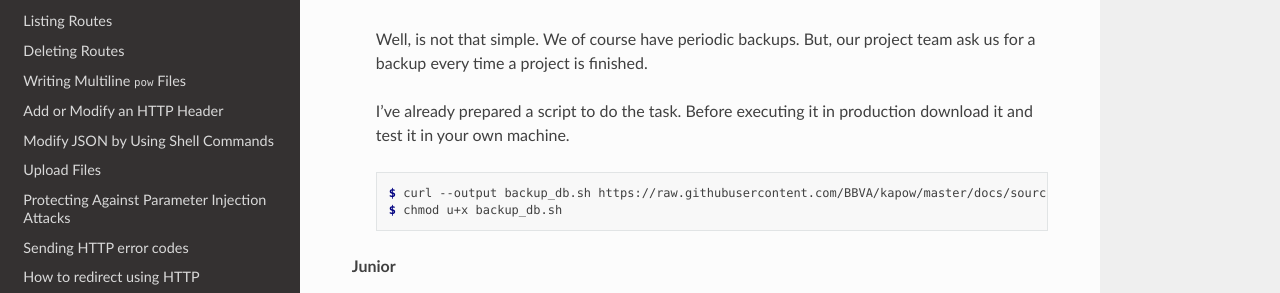
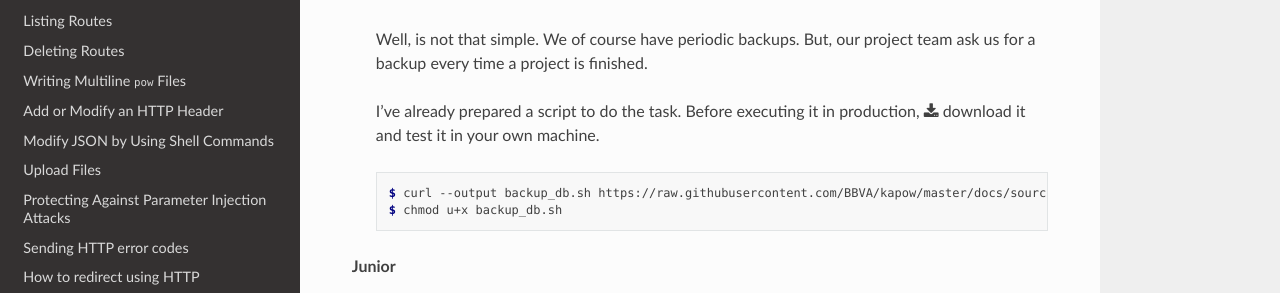
Before and after one commit to BBVA/kapow, a Sphinx documentation site: the page built from docs/source/tutorial/tutorial01.rst, in a window 1280 px wide and 900 px high. Shown: the part 276-569 px from the top of the window. Built offline with Sphinx 7.4.7 and the Read the Docs theme 2.0.0, drawn with Linux system fonts in a browser that asks for light colours; part of the change alters nothing that is shown.

```diff
--- a/docs/source/tutorial/tutorial01.rst
+++ b/docs/source/tutorial/tutorial01.rst
@@ -11,7 +11,8 @@ Backup that Database!
   project team ask us for a backup every time a project is finished.
 
   I've already prepared a script to do the task.  Before executing it in
-  production download it and test it in your own machine.
+  production, :download:`download it <./materials/backup_db.sh>` and test it in
+  your own machine.
 
   .. code-block:: console
 
```
